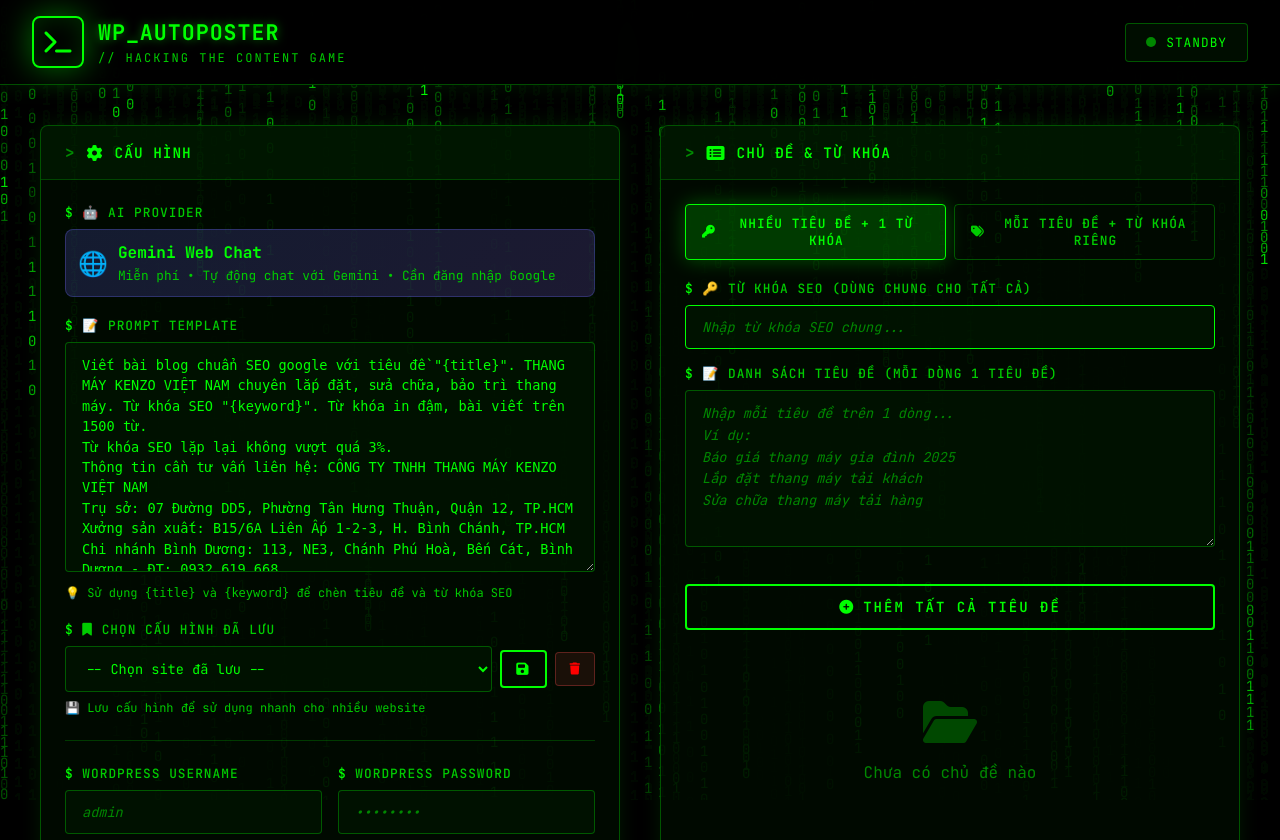
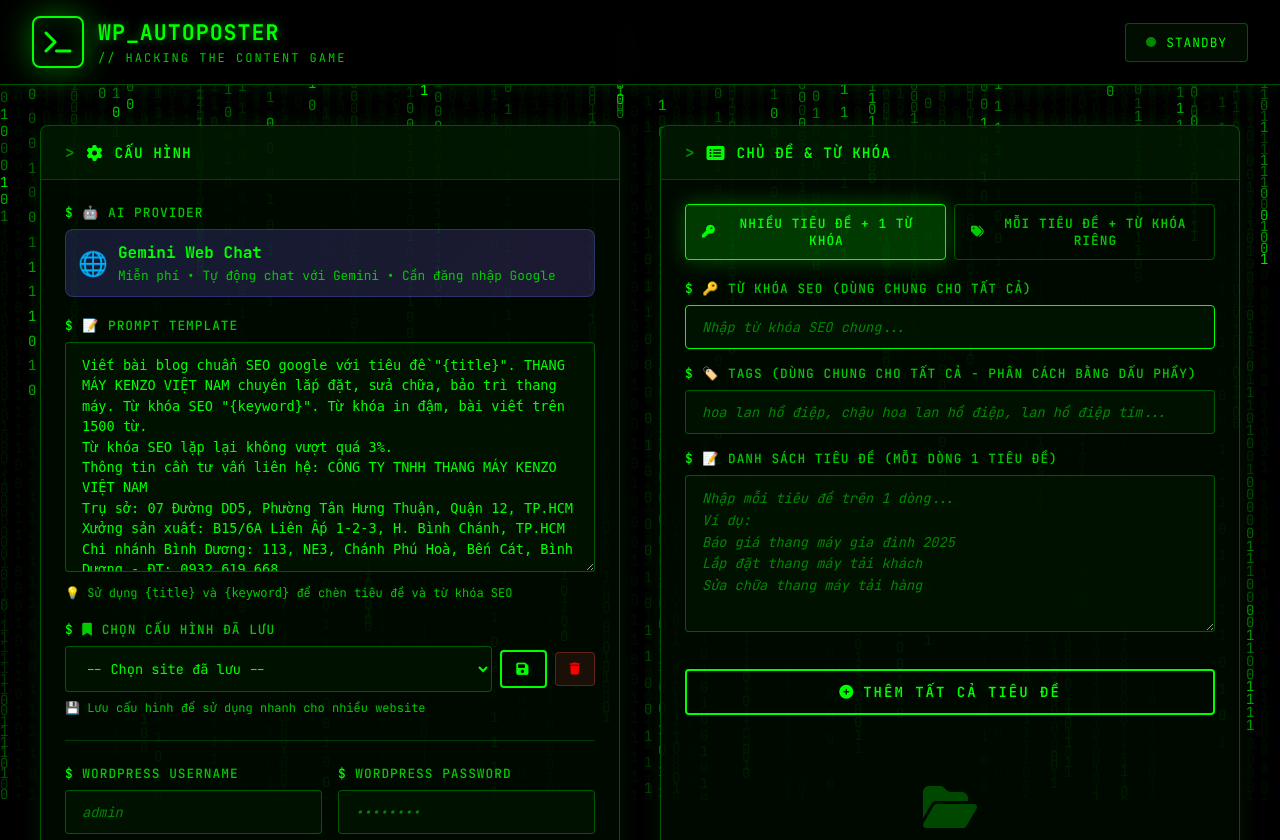
Before and after one commit to Jatnit/Auto-Poster-WordPress, a Flask app: page / in a window 1280 px wide. Shown: the top 840 px of the page. Run offline with Flask 3, Linux system fonts and the light colour scheme; data that the repository does not hold is empty; some libraries are stand-ins or nearby versions.

Commit message:
feat: Add Tags support for topics + Rewrite README
New Features:
- Tags field for each topic (individual mode)
- Shared tags for bulk titles mode
- Auto-add tags to WordPress posts

Documentation:
- Complete README rewrite for GitHub users
- Generic installation instructions
- Updated project structure with new modules

Other:
- Added READTOME.md to .gitignore (personal notes)

```diff
--- a/app.py
+++ b/app.py
@@ -1192,6 +1192,112 @@
         add_log(f"Error selecting category: {e}", "warning")
         return False
 
+def add_post_tags(page: Page, tags: str) -> bool:
+    """Add tags to WordPress post (Classic Editor).
+
+    Args:
+        page: Playwright page object
+        tags: Comma-separated tags string
+    """
+    try:
+        if not tags or not tags.strip():
+            add_log("No tags to add", "info")
+            return True
+
+        add_log(f"Adding tags: {tags[:50]}...", "info")
+
+        # Scroll to Tags section
+        try:
+            tags_box = page.locator("#tagsdiv-post_tag, #tagsdiv, .tagsdiv").first
+            if tags_box.is_visible(timeout=2000):
+                tags_box.scroll_into_view_if_needed()
+                time.sleep(0.5)
+        except:
+            pass
+
+        # Find the tags input field
+        tag_input_selectors = [
+            "#new-tag-post_tag",
+            "input.newtag",
+            "#newtag",
+            "input[name='newtag[post_tag]']",
+            ".tagsdiv input[type='text']"
+        ]
+
+        tag_input = None
+        for selector in tag_input_selectors:
+            try:
+                input_el = page.locator(selector).first
+                if input_el.is_visible(timeout=1000):
+                    tag_input = input_el
+                    add_log(f"Found tags input: {selector}", "info")
+                    break
+            except:
+                continue
+
+        if not tag_input:
+            add_log("Could not find tags input field", "warning")
+            return False
+
+        # Clear and fill the tags input
+        tag_input.click()
+        tag_input.fill("")
+        time.sleep(0.2)
+        tag_input.fill(tags.strip())
+        time.sleep(0.3)
+
+        # Click the "Add" / "Thêm" button
+        add_button_selectors = [
+            "input.tagadd",
+            "button.tagadd",
+            "#tagsdiv-post_tag .tagadd",
+            "input[value='Thêm']",
+            "input[value='Add']",
+            ".tagsdiv input[type='button']"
+        ]
+
+        for selector in add_button_selectors:
+            try:
+                btn = page.locator(selector).first
+                if btn.is_visible(timeout=1000):
+                    btn.click()
+                    add_log("Clicked Add tags button", "success")
+                    time.sleep(0.5)
+
+                    # Verify tags were added by checking tag cloud
+                    try:
+                        tag_cloud = page.locator(".tagchecklist, .the-tags").first
+                        if tag_cloud.is_visible(timeout=1000):
+                            add_log("Tags added successfully", "success")
+                    except:
+                        pass
+
+                    return True
+            except:
+                continue
+
+        # Try JavaScript fallback to click the add button
+        try:
+            page.evaluate("""
+                () => {
+                    const addBtn = document.querySelector('.tagadd, input.tagadd');
+                    if (addBtn) addBtn.click();
+                }
+            """)
+            add_log("Clicked Add tags button via JS", "success")
+            time.sleep(0.5)
+            return True
+        except:
+            pass
+
+        add_log("Could not find Add tags button", "warning")
+        return False
+
+    except Exception as e:
+        add_log(f"Error adding tags: {e}", "warning")
+        return False
+
+
 def set_featured_image(page: Page, keyword: str) -> bool:
     """Set featured image (Classic Editor) with improved reliability."""
     try:
@@ -1567,6 +1673,11 @@
         # Select category
         select_first_category(page)
 
+        # Add tags from topic (if available)
+        tags = topic.get("tags", "")
+        if tags:
+            add_post_tags(page, tags)
+
         # Skip featured image - removed by user request
         # set_featured_image(page, keyword)
 
--- a/templates/index.html
+++ b/templates/index.html
@@ -1467,7 +1467,7 @@
                 <input type="checkbox" id="headlessMode" />
                 <span class="toggle-slider"></span>
               </label>
-            </div>
+          </div>
           </div>
 
           <button class="btn btn-secondary btn-large" onclick="saveConfig()">
@@ -1518,6 +1518,15 @@
                 style="border-color: var(--accent-primary);"
               />
             </div>
+            <div class="form-group" style="margin-bottom: 1rem;">
+              <label class="form-label">🏷️ Tags (dùng chung cho tất cả - phân cách bằng dấu phẩy)</label>
+              <input
+                type="text"
+                class="form-input"
+                id="sharedTags"
+                placeholder="hoa lan hồ điệp, chậu hoa lan hồ điệp, lan hồ điệp tím..."
+              />
+            </div>
             <div class="form-group">
               <label class="form-label">📝 Danh sách tiêu đề (mỗi dòng 1 tiêu đề)</label>
               <textarea
@@ -1556,6 +1565,13 @@
                 class="form-input"
                 id="newKeyword"
                 placeholder="Từ khóa SEO..."
+              />
+              <input
+                type="text"
+                class="form-input"
+                id="newTags"
+                placeholder="Tags (phân cách bằng dấu phẩy)..."
+                style="flex: 2;"
               />
               <button
                 class="btn btn-primary btn-icon tooltip"
@@ -2347,9 +2363,11 @@
       function addTopic() {
         const titleInput = document.getElementById("newTitle");
         const keywordInput = document.getElementById("newKeyword");
+        const tagsInput = document.getElementById("newTags");
 
         const title = titleInput.value.trim();
         const keyword = keywordInput.value.trim();
+        const tags = tagsInput ? tagsInput.value.trim() : "";
 
         if (!title) {
           showToast("Vui lòng nhập tiêu đề", "warning");
@@ -2359,10 +2377,12 @@
         topics.push({
           title: title,
           keyword: keyword || title,
+          tags: tags,
         });
 
         titleInput.value = "";
         keywordInput.value = "";
+        if (tagsInput) tagsInput.value = "";
 
         renderTopics();
         saveTopics();
@@ -2400,6 +2420,7 @@
       // Add multiple titles with shared keyword
       function addBulkTitles() {
         const sharedKeyword = document.getElementById("sharedKeyword").value.trim();
+        const sharedTags = document.getElementById("sharedTags") ? document.getElementById("sharedTags").value.trim() : "";
         const titlesText = document.getElementById("bulkTitles").value.trim();
 
         if (!sharedKeyword) {
@@ -2425,7 +2446,7 @@
           return;
         }
 
-        // Add each title with the shared keyword
+        // Add each title with the shared keyword and tags
         let addedCount = 0;
         titles.forEach(title => {
           // Check for duplicates
@@ -2433,7 +2454,7 @@
             t => t.title.toLowerCase() === title.toLowerCase()
           );
           if (!isDuplicate) {
-            topics.push({ title: title, keyword: sharedKeyword });
+            topics.push({ title: title, keyword: sharedKeyword, tags: sharedTags });
             addedCount++;
           }
         });
@@ -2442,9 +2463,10 @@
           renderTopics();
           saveTopics();
           updateStats();
-          showToast(`Đã thêm ${addedCount} tiêu đề với từ khóa "${sharedKeyword}"`, "success");
-
-          // Clear the textarea but keep the keyword
+          const tagsInfo = sharedTags ? ` + tags` : "";
+          showToast(`Đã thêm ${addedCount} tiêu đề với từ khóa "${sharedKeyword}"${tagsInfo}`, "success");
+
+          // Clear the textarea but keep the keyword and tags
           document.getElementById("bulkTitles").value = "";
         } else {
           showToast("Tất cả tiêu đề đã tồn tại!", "warning");
@@ -2535,6 +2557,7 @@
                     <div class="topic-content">
                         <div class="topic-title">${escapeHtml(topic.title)}</div>
                         <div class="topic-keyword"><i class="fas fa-key"></i> ${escapeHtml(topic.keyword)}</div>
+                        ${topic.tags ? `<div class="topic-tags" style="font-size: 0.75rem; color: var(--text-muted); margin-top: 0.2rem;"><i class="fas fa-tags"></i> ${escapeHtml(topic.tags.substring(0, 60))}${topic.tags.length > 60 ? '...' : ''}</div>` : ''}
                     </div>
                     <button class="topic-delete" onclick="deleteTopic(${index})">
                         <i class="fas fa-times"></i>
```
Also changed, not shown: README.md, 1 other file.
